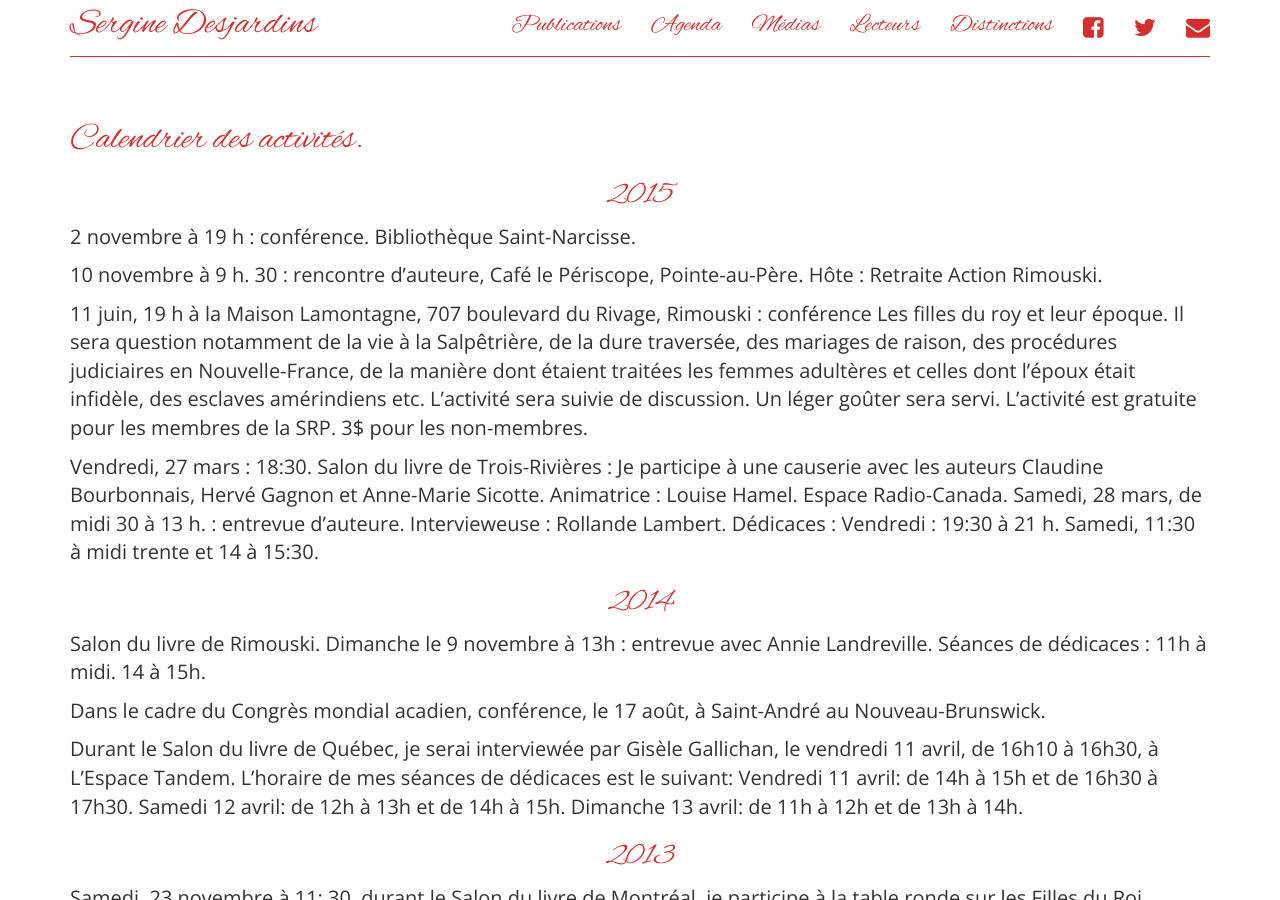
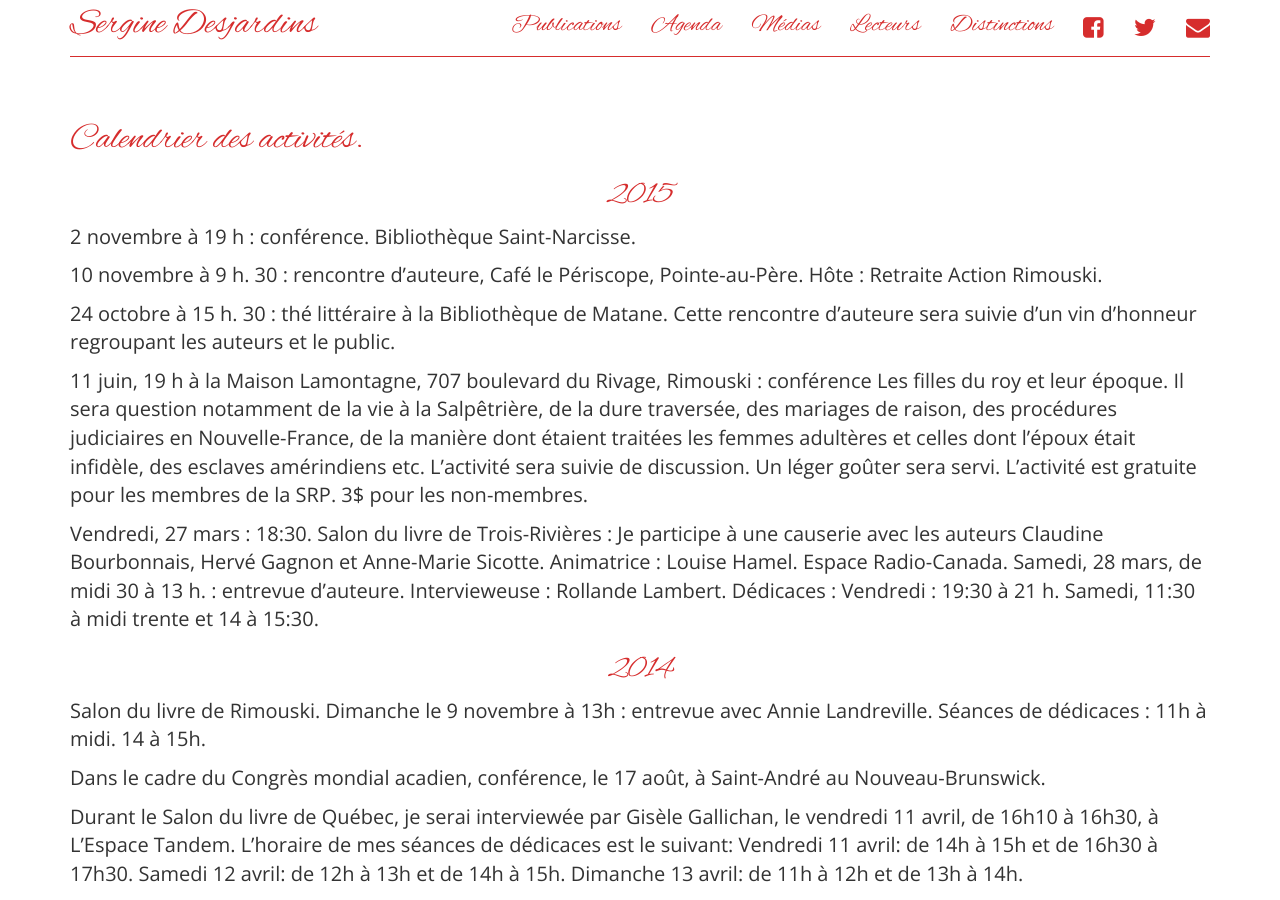
Before and after one commit to serginedesjardins/serginedesjardins.github.io, a Jekyll site: the page built from agenda.md, in a window 1280 px wide and 900 px high. Built offline with Jekyll 4.4.1, drawn with Linux system fonts in a browser that asks for light colours; nearby versions of some CDN libraries.

Commit message:
rencontre d'auteure Matane

```diff
--- a/agenda.md
+++ b/agenda.md
@@ -11,6 +11,8 @@ permalink: /agenda/
 2 novembre à 19 h : conférence. Bibliothèque Saint-Narcisse.
 
 10 novembre à 9 h. 30 : rencontre d'auteure, Café le Périscope, Pointe-au-Père. Hôte : Retraite Action Rimouski.
+
+24 octobre à 15 h. 30 : thé littéraire à la Bibliothèque de Matane. Cette rencontre d'auteure sera suivie d'un vin d'honneur regroupant les auteurs et le public.
 
 11 juin, 19 h à la Maison Lamontagne, 707 boulevard du Rivage, Rimouski : conférence Les filles du roy et leur époque. Il sera question notamment de la vie à la Salpêtrière, de la dure traversée, des mariages de raison, des procédures judiciaires en Nouvelle-France, de la manière dont étaient traitées les femmes adultères et celles dont l'époux était infidèle, des esclaves amérindiens etc. L'activité sera suivie de discussion. Un léger goûter sera servi. L'activité est gratuite pour les membres de la SRP. 3$ pour les non-membres.
 
```
